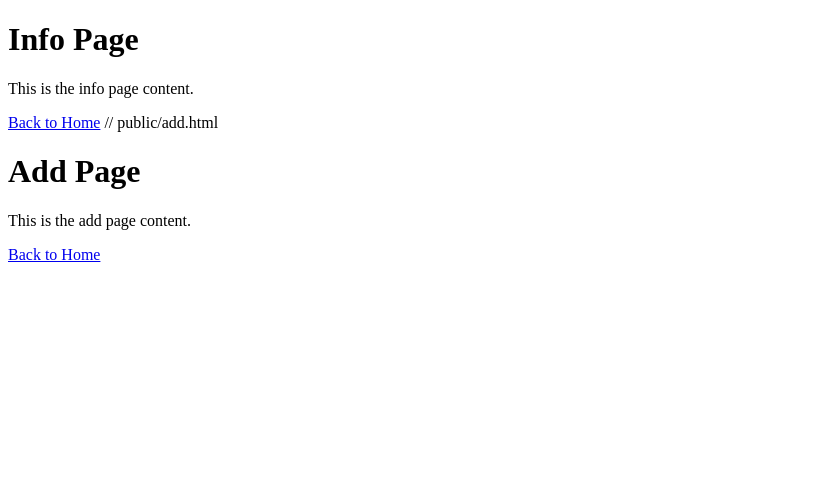
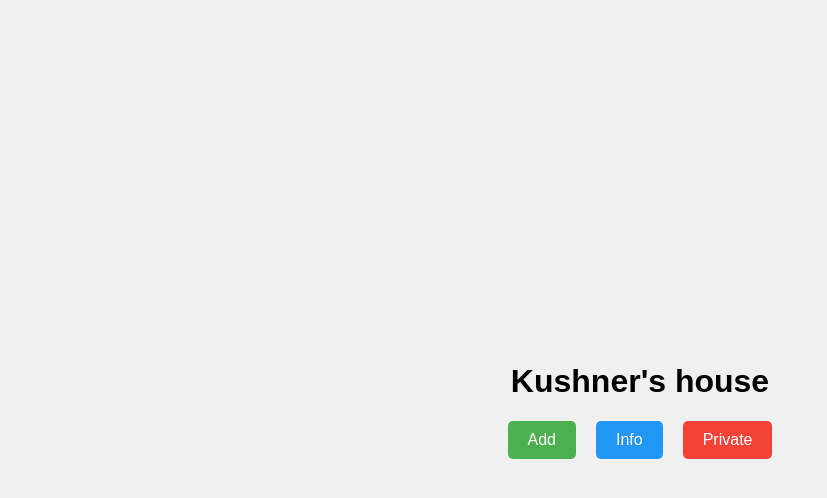
Before and after one commit to KushnerRoman/kushnerTracker, a website: page public/index.html in a window 1280 px wide. Shown: the whole page, without its empty margins (0-827 px from the left). Drawn offline with Linux system fonts and the light colour scheme.

Commit message:
html css fixed

```diff
--- a/controllers/pageController.js
+++ b/controllers/pageController.js
@@ -1,6 +1,7 @@
 const path = require('path');
 
 exports.getHomePage = (req, res) => {
+
   res.sendFile(path.join(__dirname, '../public/index.html'));
 };
 
--- a/package.json
+++ b/package.json
@@ -1,9 +1,10 @@
-{
+ {
   "name": "backend-node",
   "version": "1.0.0",
   "main": "index.js",
   "scripts": {
     "test": "echo \"Error: no test specified\" && exit 1"
+
   },
   "keywords": [],
   "author": "",
--- a/public/css/styles.css
+++ b/public/css/styles.css
@@ -1,32 +1,54 @@
 body {
     font-family: Arial, sans-serif;
-    line-height: 1.6;
+    display: flex;
+    justify-content: center;
+    align-items: center;
+    height: 100vh;
     margin: 0;
-    padding: 20px;
-    background-color: #f4f4f4;
+    background-color: #f0f0f0;
 }
 
-h1 {
-    color: #333;
+.container {
+    text-align: center;
 }
 
-.button-container {
+.button-group {
     display: flex;
-    justify-content: center;
     gap: 20px;
     margin-top: 20px;
 }
 
 .button {
-    display: inline-block;
-    background-color: #007bff;
-    color: #fff;
     padding: 10px 20px;
-    text-decoration: none;
+    font-size: 16px;
+    cursor: pointer;
+    border: none;
     border-radius: 5px;
-    transition: background-color 0.3s;
+    transition: all 0.3s ease;
+}
+
+.button-add {
+    background-color: #4CAF50;
+    color: white;
+}
+
+.button-info {
+    background-color: #2196F3;
+    color: white;
+}
+
+.button-private {
+    background-color: #f44336;
+    color: white;
 }
 
 .button:hover {
-    background-color: #0056b3;
+    opacity: 0.8;
+    transform: scale(1.05);
 }
+
+@media (max-width: 600px) {
+    .button-group {
+        flex-direction: column;
+    }
+}
--- a/public/index.html
+++ b/public/index.html
@@ -3,28 +3,17 @@
 <head>
     <meta charset="UTF-8">
     <meta name="viewport" content="width=device-width, initial-scale=1.0">
-    <title>Info Page</title>
-    <link rel="stylesheet" href="/css/style.css">
+    <title>Responsive Button Page</title>
+    <link rel="stylesheet" href="/css/styles.css">
 </head>
 <body>
-    <h1>Info Page</h1>
-    <p>This is the info page content.</p>
-    <a href="/" class="button">Back to Home</a>
+    <div class="container">
+        <h1>Kushner's house</h1>
+        <div class="button-group">
+            <button class="button button-add">Add</button>
+            <button class="button button-info">Info</button>
+            <button class="button button-private">Private</button>
+        </div>
+    </div>
 </body>
 </html>
-
-// public/add.html
-<!DOCTYPE html>
-<html lang="en">
-<head>
-    <meta charset="UTF-8">
-    <meta name="viewport" content="width=device-width, initial-scale=1.0">
-    <title>Add Page</title>
-    <link rel="stylesheet" href="/css/style.css">
-</head>
-<body>
-    <h1>Add Page</h1>
-    <p>This is the add page content.</p>
-    <a href="/" class="button">Back to Home</a>
-</body>
-</html>
```
Also changed, not shown: app.js (+12 -5 lines).
